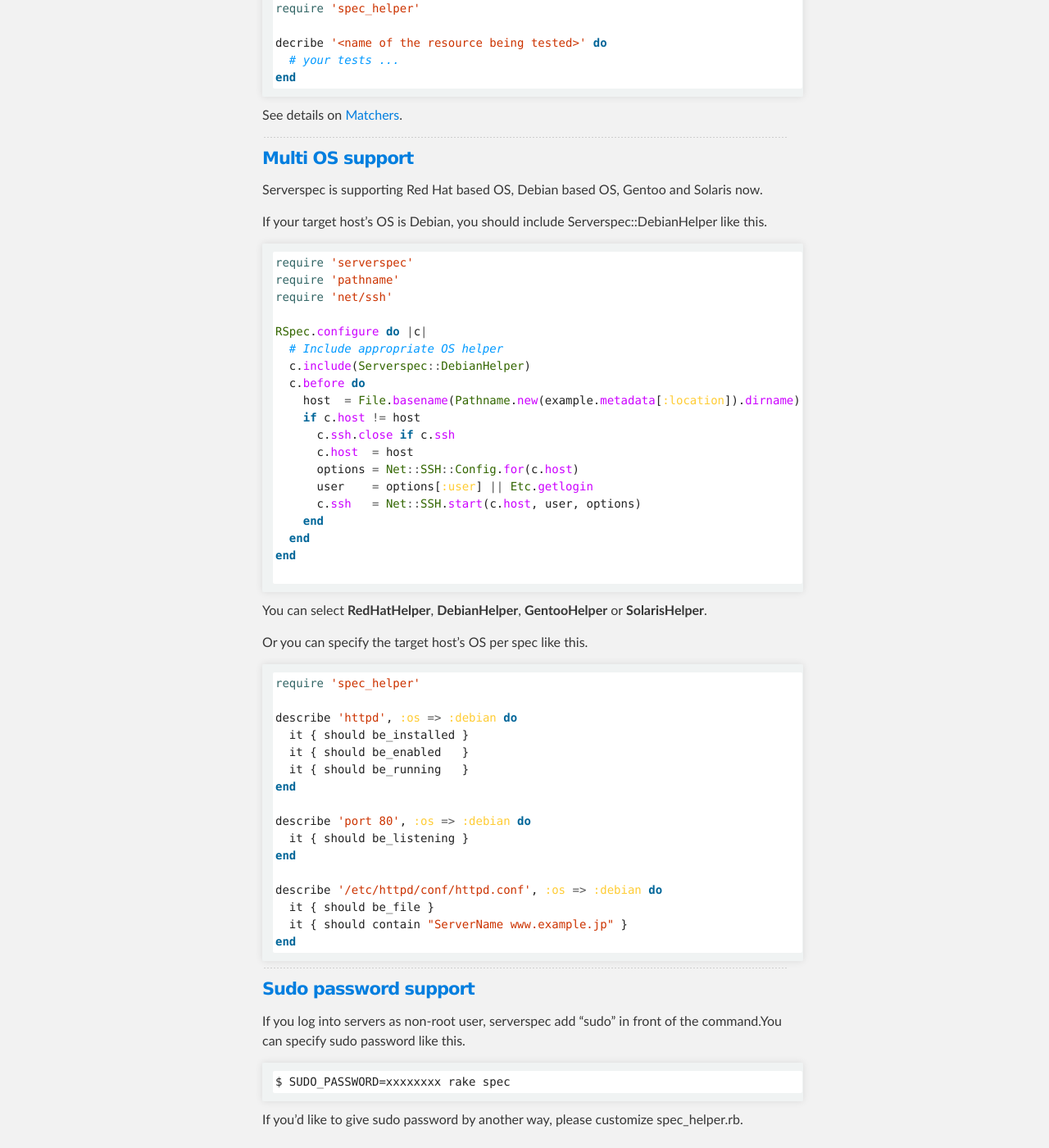
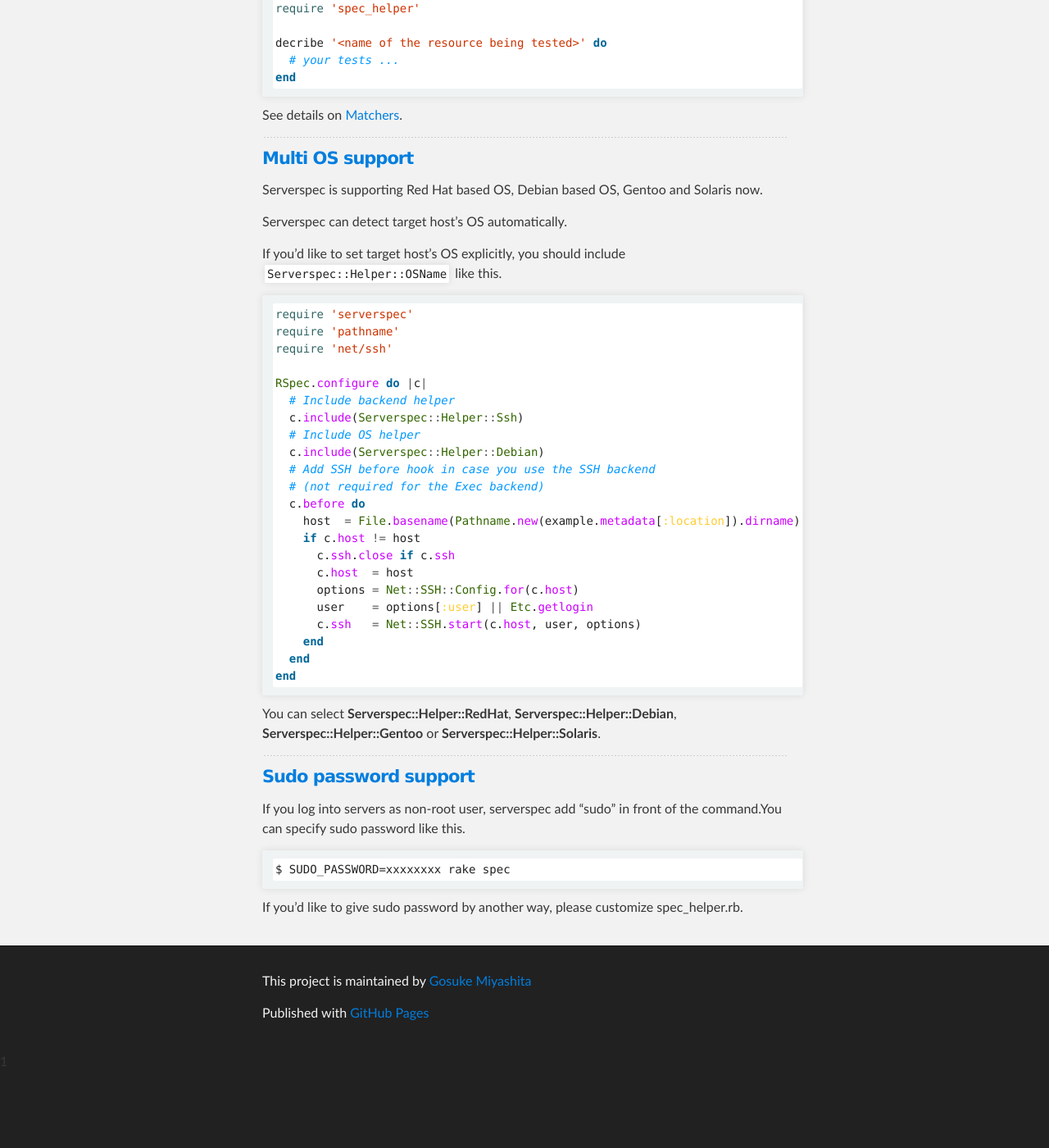
Before and after one commit to serverspec/serverspec.github.io, a Jekyll site: the page built from tutorial.md, in a window 1280 px wide and 1400 px high, scrolled down 696 px. Shown: the whole window at 82% size. Built offline with Jekyll 4.4.1, drawn with Linux system fonts in a browser that asks for light colours; Markdown is read by kramdown in place of the engine named in the settings; after the commit the page ends 2002 px from its top, so only the background shows below that.

Commit message:
Changes for v0.2.8

````diff
--- a/tutorial.md
+++ b/tutorial.md
@@ -39,7 +39,9 @@ See details on [Matchers](/matchers.html).
 
 Serverspec is supporting Red Hat based OS, Debian based OS, Gentoo and Solaris now.
 
-If your target host's OS is Debian, you should include Serverspec::DebianHelper like this.
+Serverspec can detect target host's OS automatically.
+
+If you'd like to set target host's OS explicitly, you should include `Serverspec::Helper::OSName` like this.
 
 ```ruby
 require 'serverspec'
@@ -47,8 +49,12 @@ require 'pathname'
 require 'net/ssh'
 
 RSpec.configure do |c|
-  # Include appropriate OS helper
-  c.include(Serverspec::DebianHelper)
+  # Include backend helper
+  c.include(Serverspec::Helper::Ssh)
+  # Include OS helper
+  c.include(Serverspec::Helper::Debian)
+  # Add SSH before hook in case you use the SSH backend
+  # (not required for the Exec backend)
   c.before do
     host  = File.basename(Pathname.new(example.metadata[:location]).dirname)
     if c.host != host
@@ -60,32 +66,9 @@ RSpec.configure do |c|
     end
   end
 end
-
 ```
 
-You can select **RedHatHelper**, **DebianHelper**, **GentooHelper** or **SolarisHelper**.
-
-Or you can specify the target host's OS per spec like this.
-
-
-```ruby
-require 'spec_helper'
-
-describe 'httpd', :os => :debian do
-  it { should be_installed }
-  it { should be_enabled   }
-  it { should be_running   }
-end
-
-describe 'port 80', :os => :debian do
-  it { should be_listening }
-end
-
-describe '/etc/httpd/conf/httpd.conf', :os => :debian do
-  it { should be_file }
-  it { should contain "ServerName www.example.jp" }
-end
-```
+You can select **Serverspec::Helper::RedHat**, **Serverspec::Helper::Debian**, **Serverspec::Helper::Gentoo** or **Serverspec::Helper::Solaris**.
 
 ----
 
````
Also changed, not shown: changes.md (+4 -0 lines), index.md (+12 -5 lines).
